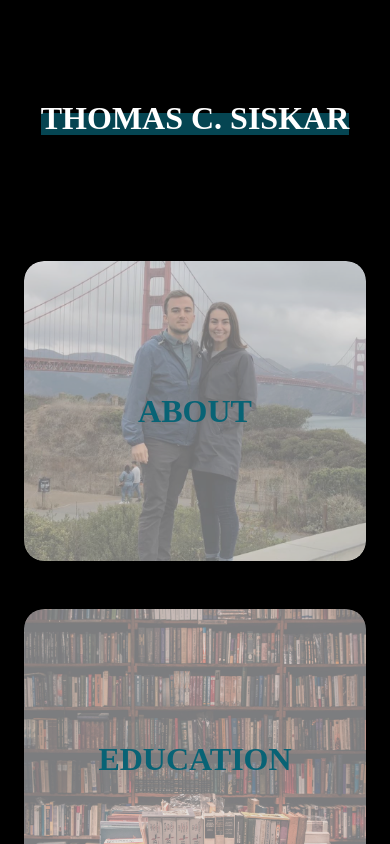
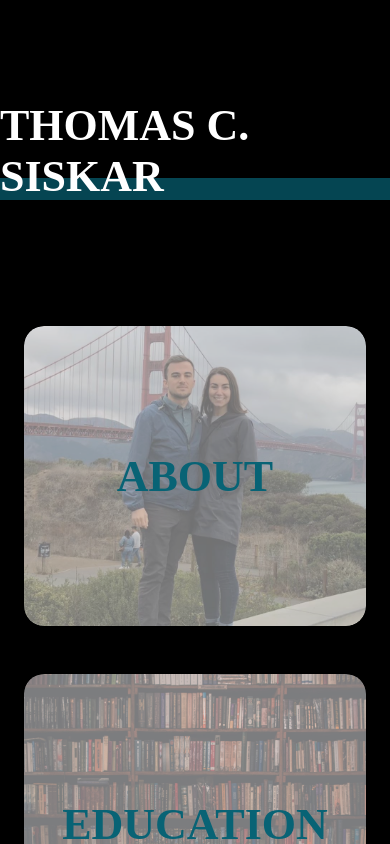
Before and after one commit to tylersiskar/tcPersonal, a React (Create React App) app: page / in a window 390 px wide. Shown: the top 844 px of the page. Built offline with nearby package versions, Linux system fonts and the light colour scheme; no server answers.

Commit message:
mobile view

```diff
--- a/src/components/Section/Section.js
+++ b/src/components/Section/Section.js
@@ -30,6 +30,7 @@ const SectionWrapper = styled.div`
 
 	@media screen and (max-width: 767px) {
     	align-items: center;
+    	padding-bottom: 24px;
     }
     background-color: ${({ ratio, color }) => ratio > 0.5 ? color : 'black'};
     transition: background-color 0.35s ease;
@@ -67,6 +68,7 @@ const BodyWrapper = styled.span`
 
 	@media screen and (max-width: 767px) {
 		width: 100%;
+		padding: 24px;
 	}
 `;
 
--- a/src/components/Typography/Title/Title.js
+++ b/src/components/Typography/Title/Title.js
@@ -25,7 +25,7 @@ const TitleComponent = styled.h1`
 		font-size: ${({ size }) => size}px;
 	}
 	@media (max-width: 967px) {
-		font-size: ${({ size }) => 32}px;
+		font-size: ${({ size }) => 44}px;
 	}
 	@media (min-width: 1150px) {
 		font-size: ${({ logo, size }) => logo ? 44 : size}px;
```
